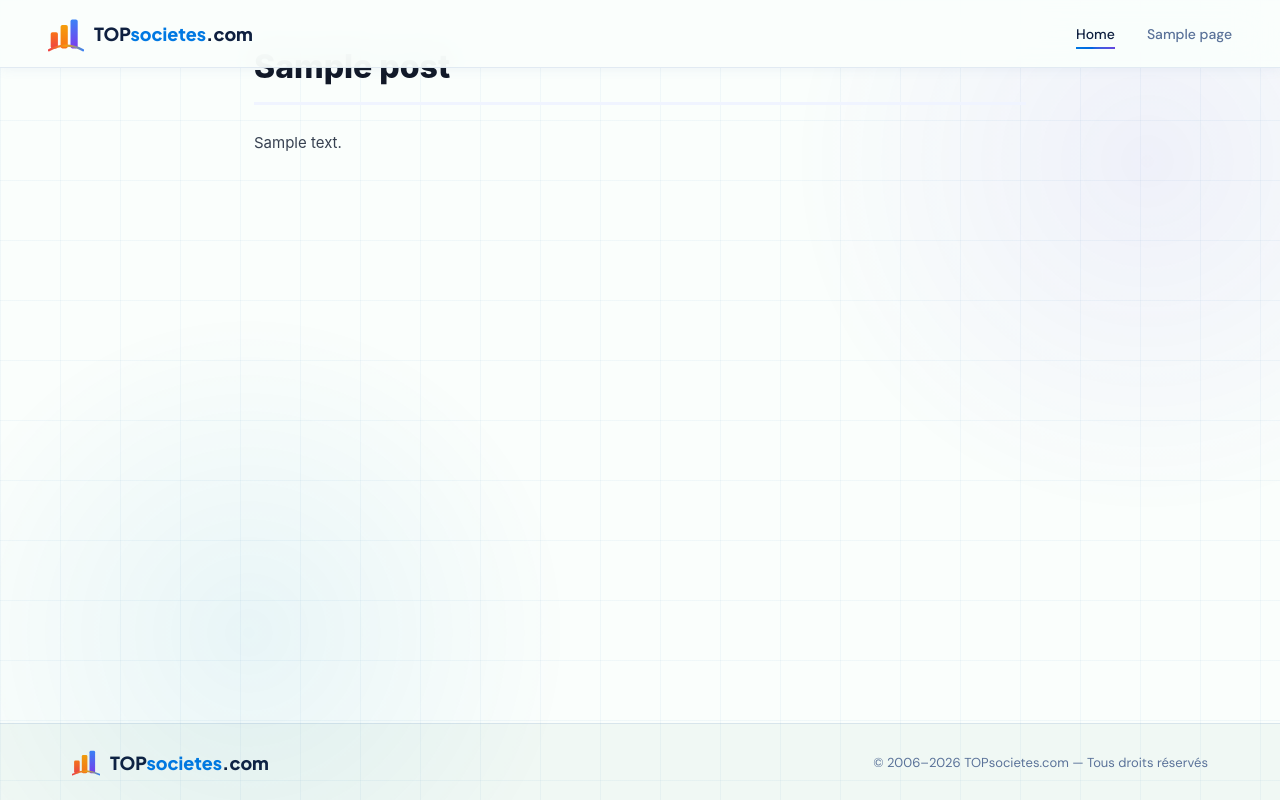
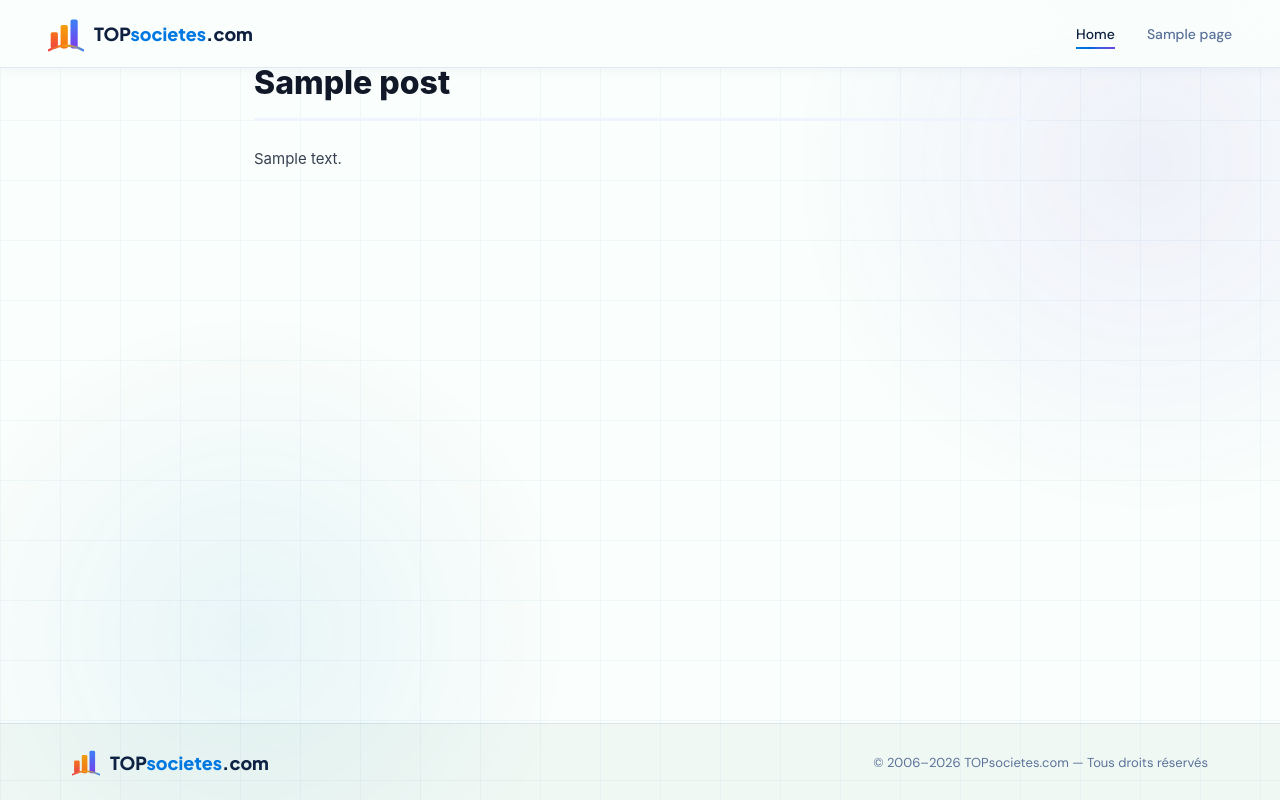
Before and after one commit to sedera1525/annuaire, a WordPress theme: template wordpress/topsocietes-theme/page.php in a window 1280 px wide. Run offline with PHP 8.4 and a stand-in for WordPress, Linux system fonts and the light colour scheme; the site name, menu and one post (Sample post) are stand-ins, and other content is empty; some libraries are stand-ins or nearby versions.

Commit message:
fix: page.php — .ts-prose-page margin 48px → 5% auto 80px
Co-Authored-By: Claude Sonnet 4.6 <noreply@anthropic.com>

```diff
--- a/wordpress/topsocietes-theme/page.php
+++ b/wordpress/topsocietes-theme/page.php
@@ -5,7 +5,7 @@
 get_header();
 ?>
 <style>
-.ts-prose-page{max-width:820px;margin:48px auto 80px;padding:0 24px;font-family:-apple-system,BlinkMacSystemFont,'Segoe UI',Roboto,sans-serif;color:#1f2937}
+.ts-prose-page{max-width:820px;margin:5% auto 80px;padding:0 24px;font-family:-apple-system,BlinkMacSystemFont,'Segoe UI',Roboto,sans-serif;color:#1f2937}
 .ts-prose-page h1{font-size:32px;font-weight:800;color:#111827;margin:0 0 24px;line-height:1.2;border-bottom:3px solid #f0f4ff;padding-bottom:16px}
 .ts-prose-page h2{font-size:22px;font-weight:700;color:#1e3a8a;margin:36px 0 12px}
 .ts-prose-page h3{font-size:17px;font-weight:700;color:#374151;margin:28px 0 10px}
```
